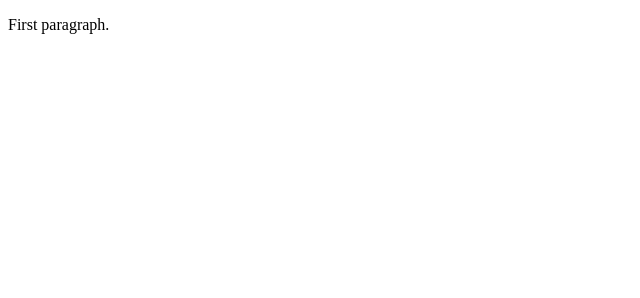
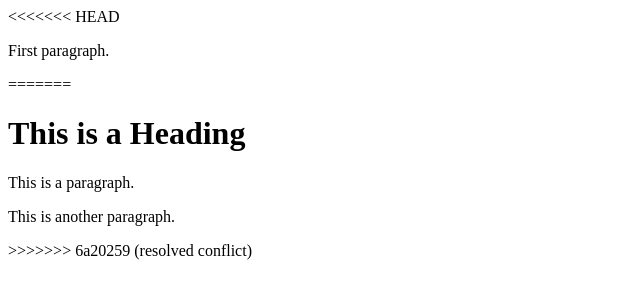
Before and after one commit to kennyunlimited/learning-git, a plain HTML site: page index.html in a window 1280 px wide. Shown: the whole page, without its empty margins (0-640 px from the left). Drawn offline with Linux system fonts and the light colour scheme.

Commit message:
resolved conflict

```diff
--- a/index.html
+++ b/index.html
@@ -4,6 +4,12 @@
 <title>Page Title</title>
 </head>
 <body>
+<<<<<<< HEAD
   <p>First paragraph.</p>
+=======
+  <h1>This is a Heading</h1>
+  <p>This is a paragraph.</p>
+  <p>This is another paragraph.</p>
+>>>>>>> 6a20259 (resolved conflict)
 </body>
 </html>
```
